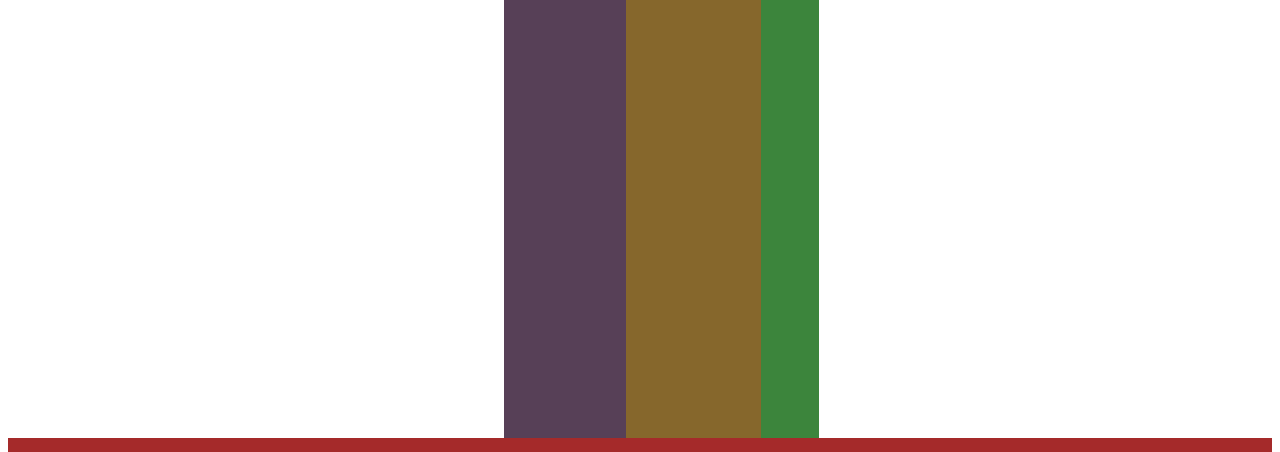
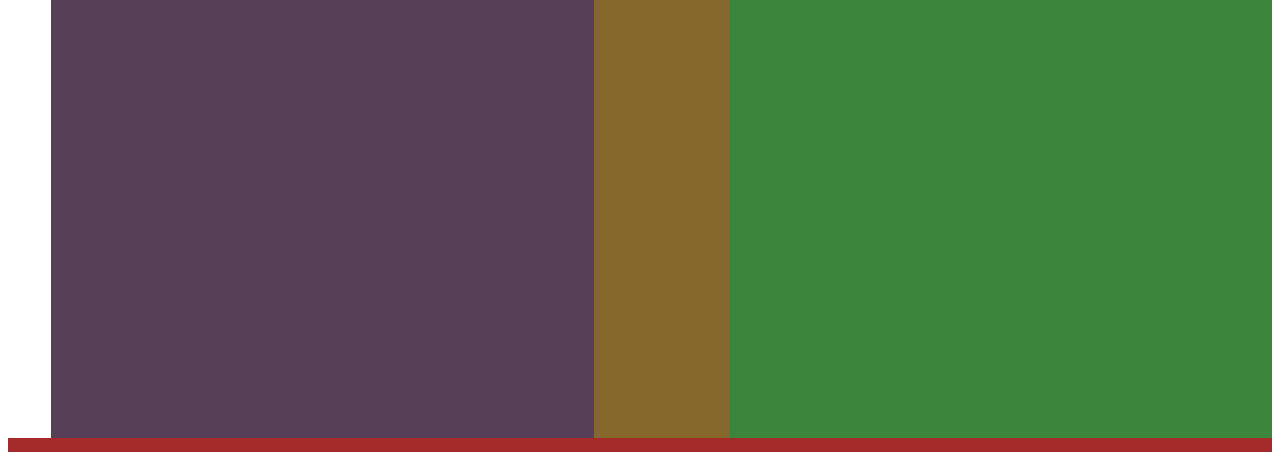
Before and after one commit to ArsenFrigerio/Flexbox, a plain HTML site: page html/flexbox3.html in a window 1280 px wide. Shown: the part 220-672 px from the top of the page. Drawn offline with Linux system fonts and the light colour scheme.

Commit message:
added flex information for nav and aside tags

```diff
--- a/css/style3.css
+++ b/css/style3.css
@@ -40,3 +40,7 @@ header, footer{
     align-items: stretch;
     justify-content: center;
 }
+
+nav, aside{
+    flex: 1;
+}
```
